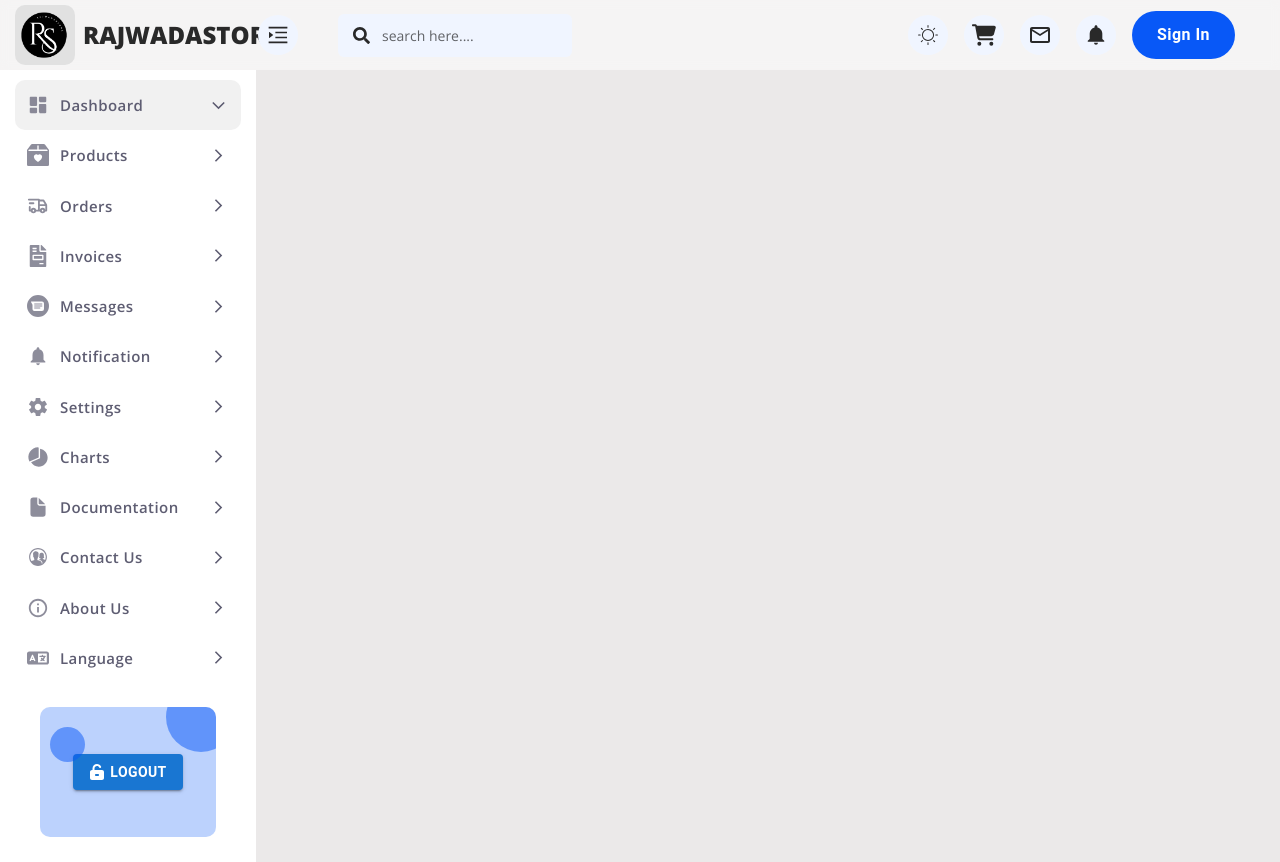
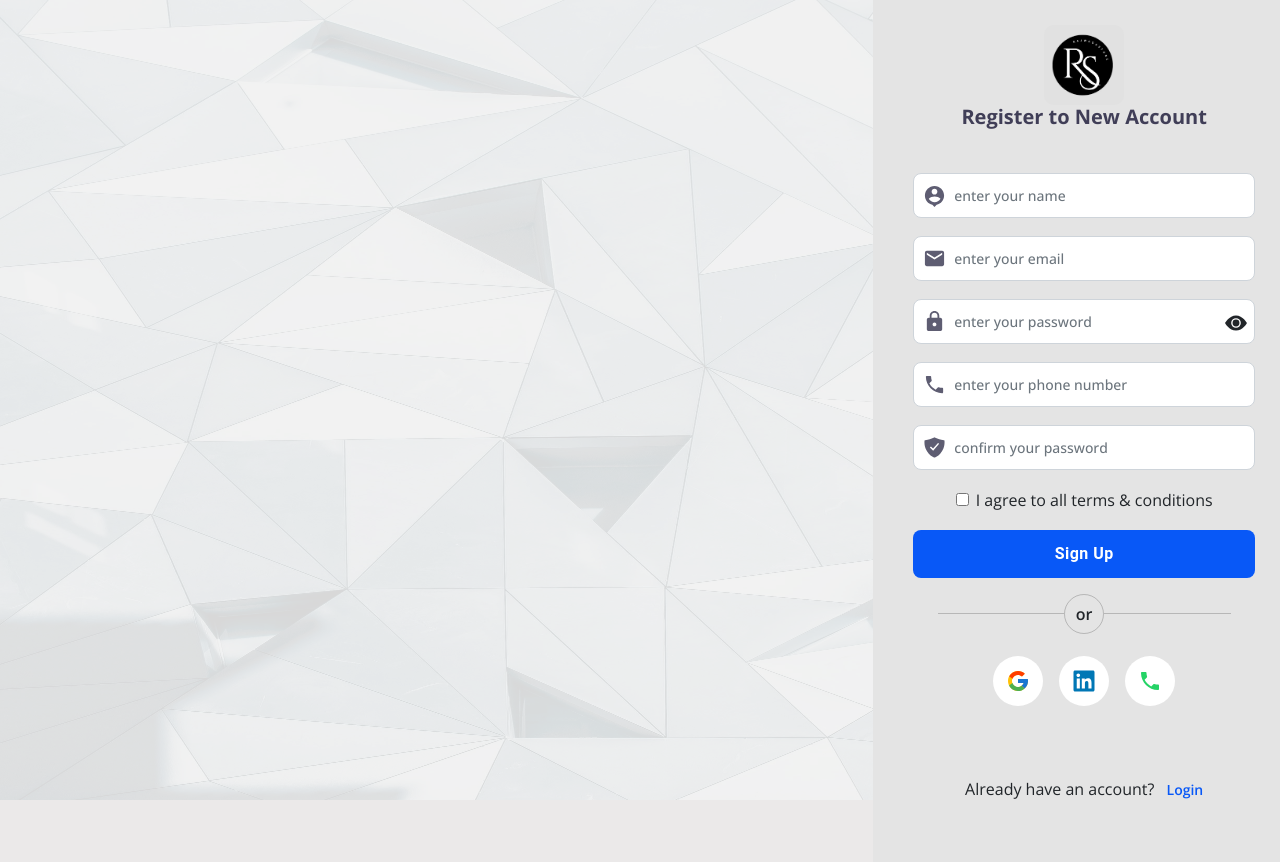
Before and after one commit to mishra-naveen-dev/admin_Dashboard, a React (Create React App) app: page /signUp in a window 1280 px wide. Before the commit the page ends 800 px from the top, so only its background shows below. Built offline with nearby package versions, Linux system fonts and the light colour scheme.

Commit message:
signup page is going

```diff
--- a/src/App.js
+++ b/src/App.js
@@ -10,6 +10,7 @@ const Dashboard = lazy(() => import("./pages/Dashboard"));
 const Header = lazy(() => import("./components/Header"));
 const Sidebar = lazy(() => import("./components/SideBar"));
 const Login = lazy(() => import("./pages/Login"));
+const SignUp = lazy(() => import("./pages/SignUp"));
 
 const MyContext = createContext();
 
@@ -47,14 +48,15 @@ function App() {
             )}
 
             <div
-              className={`contentWrapper ${isHideSidebarAndHeader===true && 'full'}  ${
-                isToggleSidebar === true ? "toggle" : ""
-              }`}
+              className={`contentWrapper ${
+                isHideSidebarAndHeader === true && "full"
+              }  ${isToggleSidebar === true ? "toggle" : ""}`}
             >
               <Routes>
                 <Route path="/" exact={true} element={<Dashboard />} />
                 <Route path="/dashboard" exact={true} element={<Dashboard />} />
                 <Route path="/login" exact={true} element={<Login />} />
+                <Route path="/signUp" exact={true} element={<SignUp />} />
               </Routes>
             </div>
           </div>
--- a/src/pages/Login/index.js
+++ b/src/pages/Login/index.js
@@ -39,6 +39,7 @@ const Login = () => {
     <>
       <img src={pattern} alt="" className="loginPattern" />
       <section className="loginSection">
+
         <div className="loginBox">
           <div className="logo text-center">
             <img src={Logo} width="80px" alt="" />
--- a/src/pages/Login/login.css
+++ b/src/pages/Login/login.css
@@ -11,13 +11,14 @@
 .loginPattern {
   width: 100%;
   height: 100%;
-  opacity: 0.09;
+  opacity: 0.1;
   position: fixed;
   top: 0px;
   left: 0px;
   z-index: 99;
   pointer-events: none;
 }
+
 .loginSection .loginBox {
   width: 400px;
   height: auto;
@@ -118,3 +119,20 @@
   background-color: white;
   font-size: 14px;
 }
+/* signup page css */
+.signUpSection {
+  background: #f1f1f1 !important;
+  padding: 0px 0px;
+}
+.signUpSection .loginBox {
+  background: #e4e4e4 !important;
+  position: relative;
+  z-index: 100;
+  width: 100% !important;
+  padding: 25px 5px;
+}
+.signUpSection .loginBox .wrapper {
+  border: 0px !important;
+  background: transparent !important;
+  padding-top: 10px !important;
+}
--- /dev/null
+++ b/src/pages/SignUp/index.js
@@ -0,0 +1,248 @@
+import React, { useEffect, useContext, useState } from "react";
+import Logo from "../../assets/logo.webp";
+import { MyContext } from "../../App";
+import pattern from "../../assets/loginbK.webp";
+import { MdEmail, MdLock, MdPhone } from "react-icons/md";
+import { FcGoogle } from "react-icons/fc";
+import { FaLinkedin } from "react-icons/fa";
+import { RiAccountPinCircleFill } from "react-icons/ri";
+import { IoShieldCheckmarkSharp } from "react-icons/io5";
+import { BsEyeFill, BsFillEyeSlashFill } from "react-icons/bs";
+import Button from "@mui/material/Button";
+import { Link } from "react-router-dom";
+
+const SignUp = () => {
+  const [inputIndex, setInputIndex] = useState(null);
+  const [isShowPassword, setShowPassword] = useState(false);
+  const [password, setPassword] = useState("");
+  const [confirmPassword, setConfirmPassword] = useState("");
+  const [passwordMatch, setPasswordMatch] = useState(true);
+  const [isChecked, setIsChecked] = useState(false);
+  const context = useContext(MyContext);
+
+  useEffect(() => {
+    context.setIsHideSidebarAndHeader(true);
+  }, []);
+
+  const focusInput = (index) => {
+    setInputIndex(index);
+  };
+
+  const handlePasswordChange = (e) => {
+    setPassword(e.target.value);
+    setPasswordMatch(e.target.value === confirmPassword);
+  };
+
+  const handleConfirmPasswordChange = (e) => {
+    setConfirmPassword(e.target.value);
+    setPasswordMatch(e.target.value === password);
+  };
+
+  const handleCheckboxChange = (e) => {
+    setIsChecked(e.target.checked);
+  };
+
+  return (
+    <>
+      <img src={pattern} alt="" className="loginPattern loginPatternSingUp " />
+      <section className="loginSection signUpSection">
+        {/* part 1 */}
+        <div className="row">
+          <div className="col-md-8"></div>
+
+          {/* part2 */}
+          <div className="col-md-4 pr-0">
+            <div className="loginBox">
+              <div className="logo text-center">
+                <img src={Logo} width="80px" alt="" />
+                <h5 className="font-weight-bold">Register to New Account</h5>
+              </div>
+
+              <div className="wrapper mt-3 card border ">
+                <form>
+                  {/* name */}
+                  <div
+                    className={`form-group mb-3 position-relative ${
+                      inputIndex === 0 && "focus"
+                    }`}
+                  >
+                    <span className="icon">
+                      <RiAccountPinCircleFill />
+                    </span>
+
+                    <input
+                      type="name"
+                      className="form-control "
+                      placeholder="enter your name"
+                      onFocus={() => focusInput(0)}
+                      onBlur={() => setInputIndex(null)}
+                    />
+                  </div>
+                  {/* email */}
+                  <div
+                    className={`form-group mb-3 position-relative ${
+                      inputIndex === 1 && "focus"
+                    }`}
+                  >
+                    <span className="icon">
+                      <MdEmail />
+                    </span>
+
+                    <input
+                      type="text"
+                      className="form-control "
+                      placeholder="enter your email"
+                      onFocus={() => focusInput(1)}
+                      onBlur={() => setInputIndex(null)}
+                    />
+                  </div>
+                  {/* password */}
+                  <div
+                    className={`form-group  position-relative ${
+                      inputIndex === 3 && "focus"
+                    }`}
+                  >
+                    <span className="icon">
+                      <MdLock />
+                    </span>
+
+                    <input
+                      type={`${isShowPassword === true ? "text" : "password"}`}
+                      className="form-control "
+                      placeholder="enter your password"
+                      value={password}
+                      onChange={handlePasswordChange}
+                      onFocus={() => focusInput(3)}
+                      onBlur={() => setInputIndex(null)}
+                    />
+                    <span
+                      className="toggleShowPassword"
+                      onClick={() => setShowPassword(!isShowPassword)}
+                    >
+                      {isShowPassword === true ? (
+                        <BsFillEyeSlashFill />
+                      ) : (
+                        <BsEyeFill />
+                      )}
+                    </span>
+                  </div>
+                  {/* phone number */}
+                  <div
+                    className={`form-group mb-3 position-relative ${
+                      inputIndex === 4 && "focus"
+                    }`}
+                  >
+                    <span className="icon">
+                      <MdPhone />
+                    </span>
+
+                    <input
+                      type="number"
+                      className="form-control "
+                      placeholder="enter your phone number"
+                      onFocus={() => focusInput(4)}
+                      onBlur={() => setInputIndex(null)}
+                    />
+                  </div>
+                  {/* confirm password */}
+                  <div
+                    className={`form-group mb-3 position-relative ${
+                      inputIndex === 5 && "focus"
+                    }`}
+                  >
+                    <span className="icon">
+                      <IoShieldCheckmarkSharp />
+                    </span>
+
+                    <input
+                      type="password"
+                      className="form-control "
+                      placeholder="confirm your password"
+                      value={confirmPassword}
+                      onChange={handleConfirmPasswordChange}
+                      onFocus={() => focusInput(5)}
+                      onBlur={() => setInputIndex(null)}
+                    />
+                    {!passwordMatch && (
+                      <small className="text-danger">
+                        Passwords do not match
+                      </small>
+                    )}
+                  </div>
+
+
+                  <div className="form-group text-center mb-0">
+                    <div className="form-check">
+                      <input
+                        type="checkbox"
+                        className="form-check-input"
+                        id="termsCheckbox"
+                        checked={isChecked}
+                        onChange={handleCheckboxChange}
+                      />
+                      <label
+                        className="form-check-label"
+                        htmlFor="termsCheckbox"
+                      >
+                        I agree to all terms & conditions
+                      </label>
+                    </div>
+                    <div className="form-group mt-2">
+                    <Button
+                      className="btn-blue btn-lg w-100 btn-big"
+                      disabled={!isChecked}
+                    >
+                      Sign Up
+                    </Button>
+                  </div>
+                    <div className="d-flex align-items-center justify-content-center or mt-3 mb-3">
+                      <span className="line"></span>
+                      <span className="txt">or</span>
+                      <span className="line"></span>
+                    </div>
+                    {/* login with different different way  */}
+                    <div className="logolignSec text-center d-block">
+                      <Button
+
+                        style={{ borderColor: "#DB4437", color: "#DB4437" }}
+                      >
+                        <div className="icon-wrapper">
+                          <FcGoogle size={24} />
+                        </div>
+                      </Button>
+                      <Button
+                        style={{ borderColor: "#0077B5", color: "#0077B5" }}
+                      >
+                        <div className="icon-wrapper">
+                          <FaLinkedin size={24} />
+                        </div>
+                      </Button>
+                      <Button
+                        style={{ borderColor: "#25D366", color: "#25D366" }}
+                      >
+                        <div className="icon-wrapper">
+                          <MdPhone size={24} />
+                        </div>
+                      </Button>
+                    </div>
+                  </div>
+                </form>
+              </div>
+
+              <div className="wrapper mt-3 card border footer p-3">
+                <span className="text-center">
+                  Already have an account?{" "}
+                  <Link to={"/login"} className="link color ml-2">
+                    Login
+                  </Link>
+                </span>
+              </div>
+            </div>
+          </div>
+        </div>
+      </section>
+    </>
+  );
+};
+
+export default SignUp;
```
